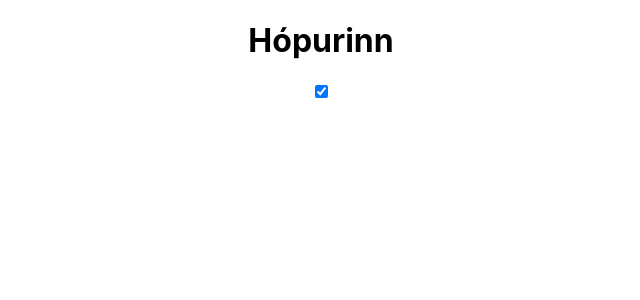
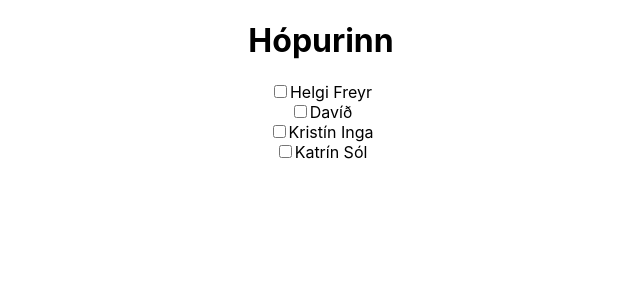
Before and after one commit to helgidavidsson/grubba, a React (Create React App) app: page / in a window 1280 px wide. Shown: the top 300 px of the page, without its empty margins (319-959 px from the left). Built offline with nearby package versions, Linux system fonts and the light colour scheme; no server answers.

Commit message:
basic functionality

```diff
--- a/src/components/ParticipantList.js
+++ b/src/components/ParticipantList.js
@@ -1,9 +1,59 @@
+import { useState, useEffect } from "react";
 import ParticipantsCheckbox from "./ParticipantsCheckbox";
+import socketIOClient from 'socket.io-client';
+
+const ENDPOINT = "http://localhost:3000/"; // Replace with your server's address
 
 export default function ParticipantList() {
-    return(
+    const [participants, setParticipants] = useState([
+        { id: 0, isChecked: false, name: "Helgi Freyr" },
+        { id: 1, isChecked: false, name: "Davíð"},
+        // Ensure unique IDs for each participant
+        { id: 2, isChecked: false, name: "Kristín Inga" },
+        { id: 3, isChecked: false, name: "Katrín Sól" },
+    ]);
+    const [socket, setSocket] = useState(null);
+
+    useEffect(() => {
+        const newSocket = socketIOClient(ENDPOINT);
+        setSocket(newSocket);
+
+        newSocket.on('participantToggled', (data) => {
+            setParticipants(prevParticipants =>
+                prevParticipants.map(p =>
+                    p.id === data.id ? { ...p, isChecked: data.isChecked } : p
+                )
+            );
+        });
+
+        return () => newSocket.disconnect();
+    }, []); // Removed the unnecessary dependency
+
+    const handleToggle = (id) => {
+        const updatedParticipants = participants.map(p => {
+            if (p.id === id) {
+                return { ...p, isChecked: !p.isChecked };
+            }
+            return p;
+        });
+        setParticipants(updatedParticipants);
+
+        // Emit the event to the server with the updated state
+        const toggledParticipant = updatedParticipants.find(p => p.id === id);
+        socket.emit('toggleParticipant', { id, isChecked: toggledParticipant.isChecked });
+    };
+
+    return (
         <div>
-            <ParticipantsCheckbox/>
+            {participants.map((participant) => (
+                <ParticipantsCheckbox
+                    key={participant.id}
+                    name={participant.name}
+                    participantId={participant.id}
+                    isChecked={participant.isChecked}
+                    onToggle={handleToggle}
+                />
+            ))}
         </div>
-    )
+    );
 }
--- a/src/components/ParticipantsCheckbox.js
+++ b/src/components/ParticipantsCheckbox.js
@@ -1,11 +1,13 @@
-export default function ParticipantsCheckbox(
+export default function ParticipantsCheckbox({
     isChecked,
-    onChange,
-    participantId
-    ) {
-
+    onToggle,
+    participantId,
+    name
+})
+{
+        console.log(isChecked)
         const handleCheckboxChange = () => {
-            ontoggle(participantId)
+            onToggle(participantId)
         }
     return(
         <div>
@@ -13,9 +15,8 @@ export default function ParticipantsCheckbox(
                 type="checkbox"
                 checked={isChecked}
                 onChange={handleCheckboxChange}
-
-
-                ></input>
+            ></input>
+            <label>{name}</label>
         </div>
     )
 }
```
Also changed, not shown: 1 other file (tests, documents, lock files or other folders).
